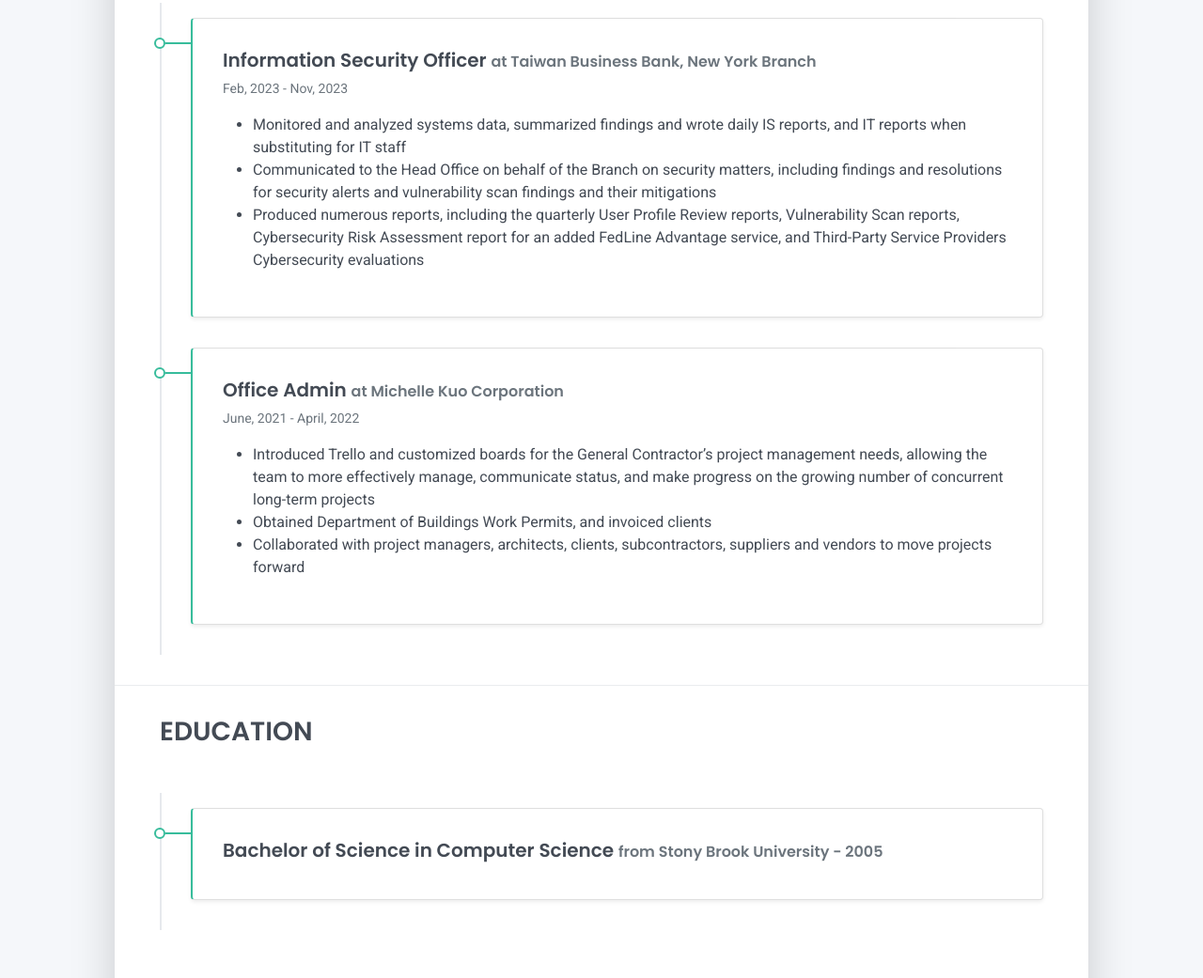
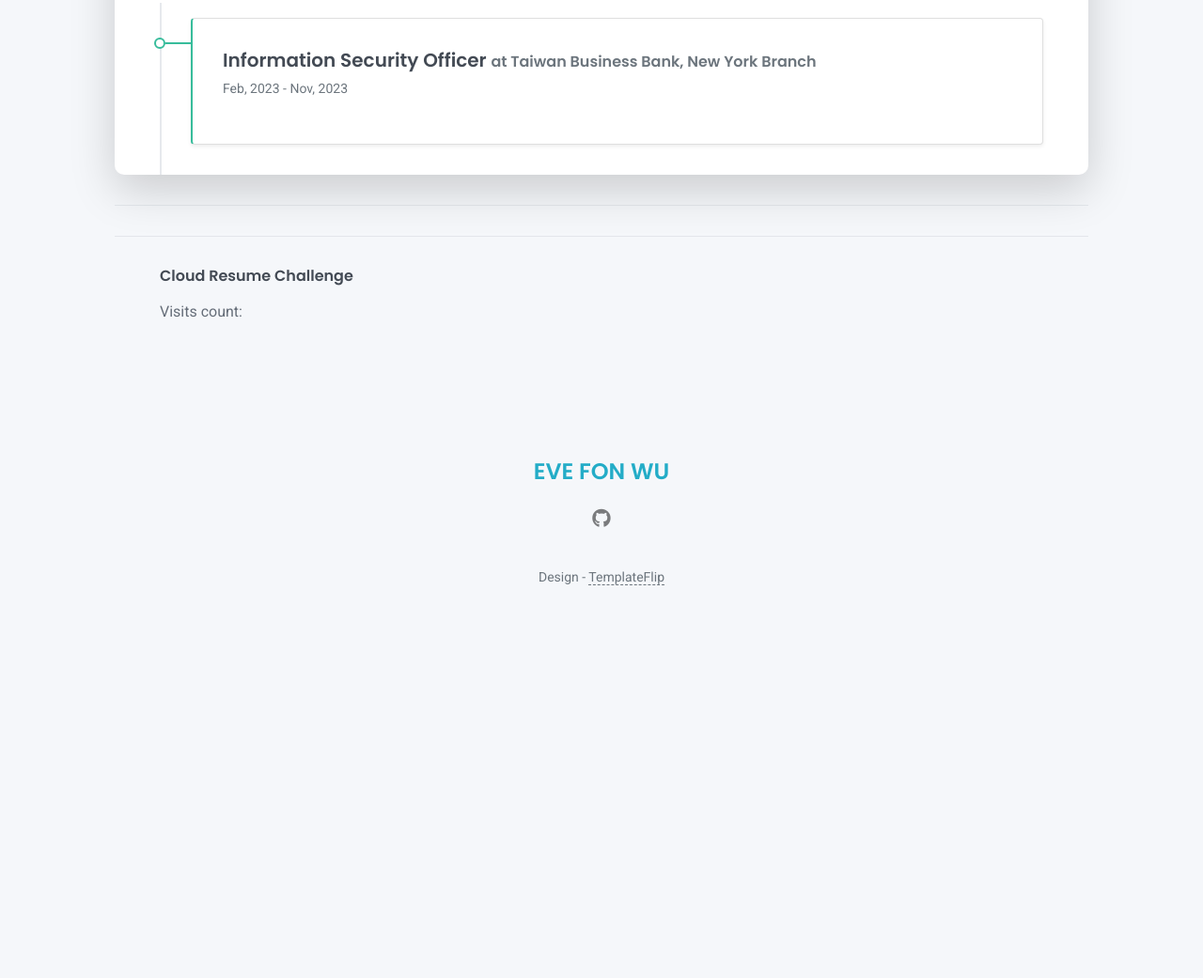
Before and after one commit to evefonwu/resume-client-serverless, a plain HTML site: page resume-site/index.html in a window 1280 px wide. Shown: the part 2018-3059 px from the top of the page at 94% size. After the commit the page ends 2691 px from the top, so only its background shows below. Drawn offline with Linux system fonts and the light colour scheme; no server answers.

Commit message:
Simplify resume

```diff
--- a/resume-site/index.html
+++ b/resume-site/index.html
@@ -131,28 +131,6 @@
         <div class="card-body">
           <div class="h5 mb-1">Information Security Officer <span class="text-muted h6">at Taiwan Business Bank, New York Branch</span></div>
           <div class="text-muted text-small mb-2">Feb, 2023 - Nov, 2023</div>
-          <div>
-            <ul>
-              <li>Monitored and analyzed systems data, summarized findings and wrote daily IS reports, and IT reports when substituting for IT staff</li>
-              <li>Communicated to the Head Office on behalf of the Branch on security matters, including findings and resolutions for security alerts and vulnerability scan findings and their mitigations</li>
-              <li>Produced numerous reports, including the quarterly User Profile Review reports, Vulnerability Scan reports, Cybersecurity Risk Assessment report for an added FedLine Advantage service, and Third-Party Service Providers Cybersecurity evaluations</li>
-            </ul>
-          </div>
-        </div>
-      </div>
-      <div class="timeline-card timeline-card-success card shadow-sm">
-        <div class="card-body">
-          <div class="h5 mb-1">Office Admin <span class="text-muted h6">at Michelle Kuo Corporation</span></div>
-          <div class="text-muted text-small mb-2">June, 2021 - April, 2022</div>
-          <div>
-            <ul>
-              <li>Introduced Trello and customized boards for the General Contractor’s project management needs, allowing the team to more effectively manage, communicate status, and make progress on the growing number of concurrent long-term projects
-              </li>
-              <li>Obtained Department of Buildings Work Permits, and invoiced clients
-            </li>
-              <li>Collaborated with project managers, architects, clients, subcontractors, suppliers and vendors to move projects forward
-              </li>
-            </ul>
           </div>
         </div>
       </div>
@@ -161,16 +139,7 @@
   <hr class="d-print-none"/>
 
   <div class="page-break"></div>
-  <div class="education-section px-3 px-lg-4 pb-4">
-    <h2 class="h3 mb-4">EDUCATION</h2>
-    <div class="timeline">
-      <div class="timeline-card timeline-card-success card shadow-sm">
-        <div class="card-body">
-          <div class="h5 mb-1">Bachelor of Science in Computer Science <span class="text-muted h6">from Stony Brook University - 2005</span></div>
-        </div>
-      </div>
-    </div>
-  </div>
+
   <hr class="d-print-none"/>
   <div class="contant-section px-3 px-lg-4 pb-4" id="contact">
     <h3 class="h6">Cloud Resume Challenge </h3>
```
Also changed, not shown: .github/workflows/scrc-client-cicd.yml.
